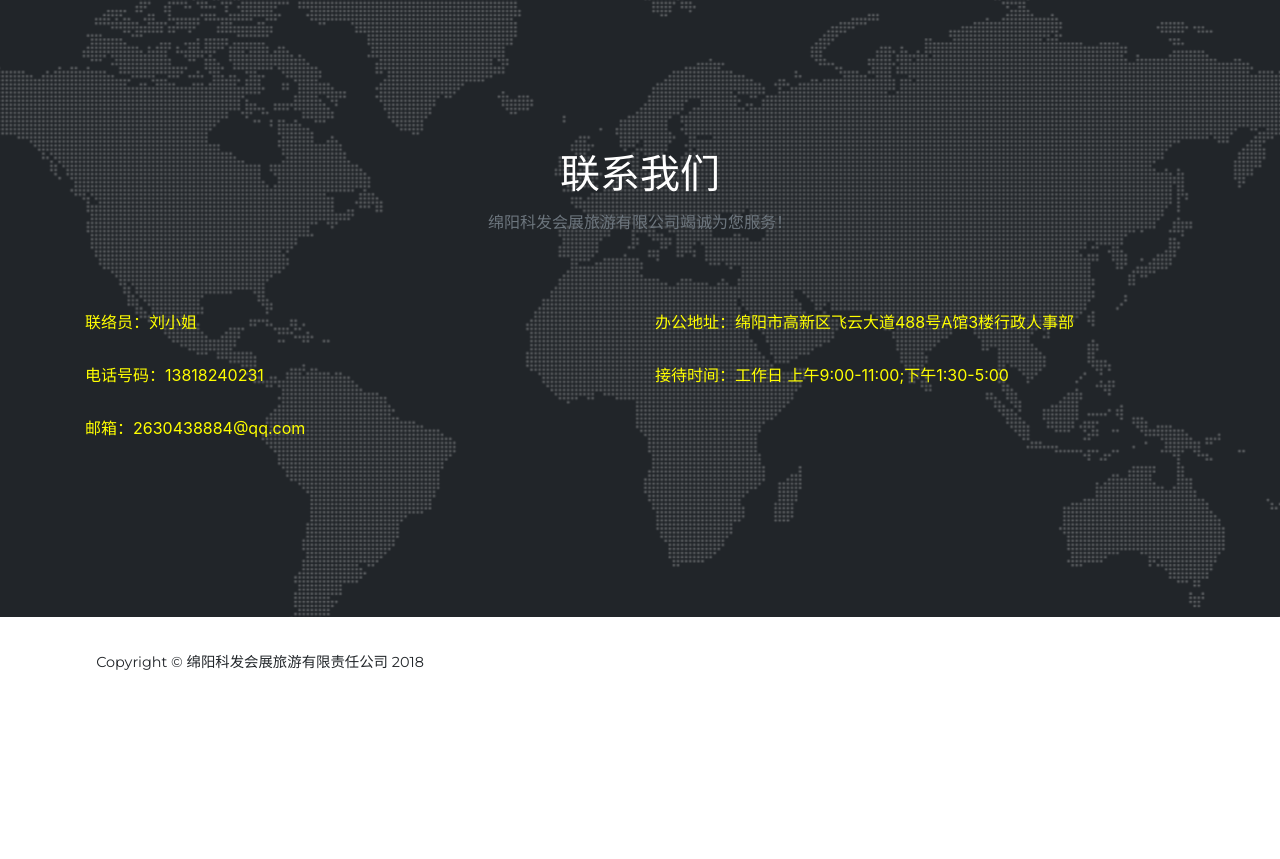
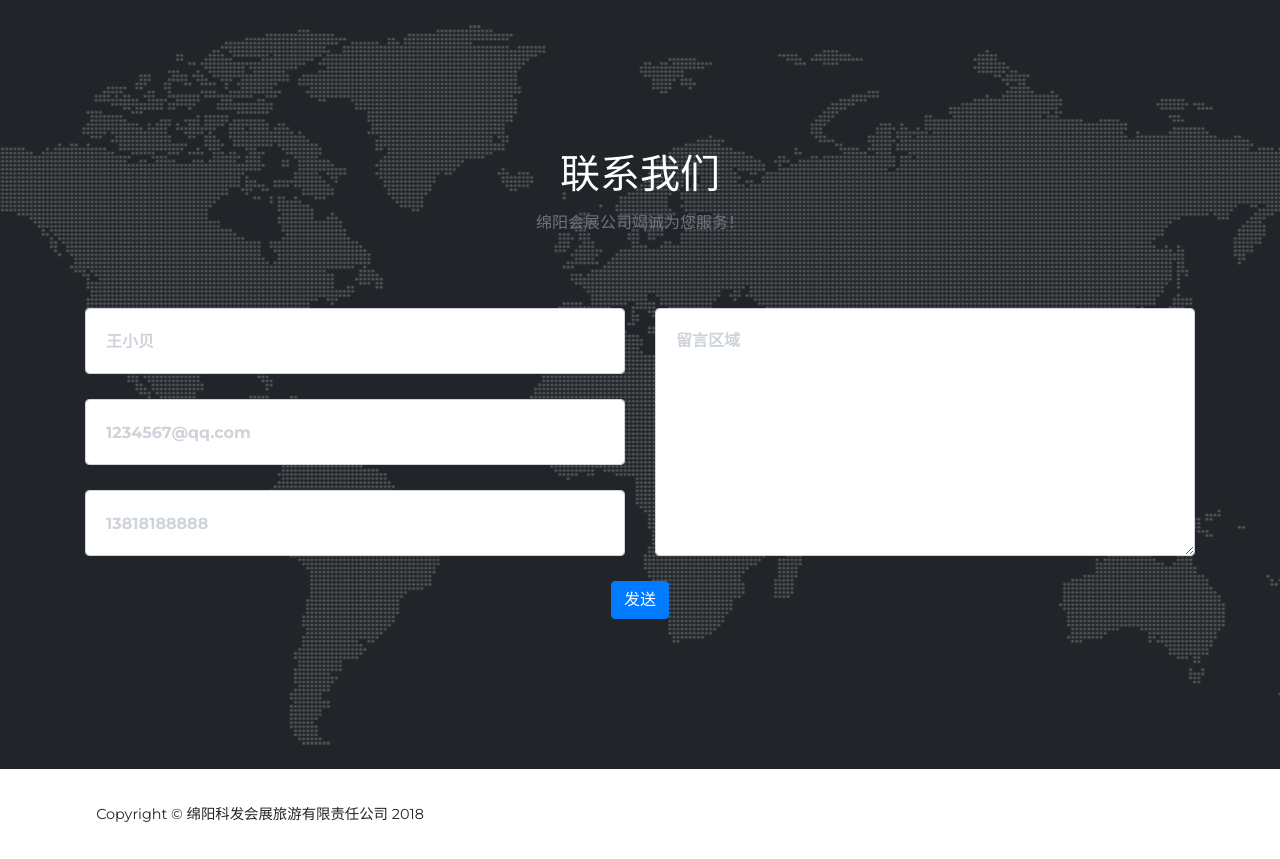
Before and after one commit to lucyxixi/20180615for, a website with bundled scripts: page index.html in a window 1280 px wide. Shown: the part 7620-8479 px from the top of the page. Before the commit the page ends 8327 px from the top, so only its background shows below. Built offline with nearby package versions, Linux system fonts and the light colour scheme; files whose address does not match are found by name; a web font is replaced by a local one.

Commit message:
change the contact sendmessage by email.

```diff
--- a/index.html
+++ b/index.html
@@ -365,13 +365,13 @@
       </div>
     </section> -->
 
-    <!-- Contact -->
+<!-- Contact -->
     <section id="contact">
       <div class="container">
         <div class="row">
           <div class="col-lg-12 text-center">
             <h2 class="section-heading text-uppercase">联系我们</h2>
-            <h3 class="section-subheading text-muted">绵阳科发会展旅游有限公司竭诚为您服务！</h3>
+            <h3 class="section-subheading text-muted">绵阳会展公司竭诚为您服务！</h3>
           </div>
         </div>
         <div class="row">
@@ -380,30 +380,36 @@
               <div class="row">
                 <div class="col-md-6">
                   <div class="form-group">
-                    <p class="help-block" style="color: yellow;" >联络员：刘小姐</p>
+                    <input class="form-control" id="name" type="text" placeholder="王小贝" required="required" data-validation-required-message="请输入您的姓名。">
+                    <p class="help-block text-danger"></p>
                   </div>
                   <div class="form-group">
-                    <p class="help-block" style="color: yellow;" >电话号码：13818240231</p>
+                    <input class="form-control" id="email" type="email" placeholder="1234567@qq.com" required="required" data-validation-required-message="请输入您的联系邮箱。">
+                    <p class="help-block text-danger"></p>
                   </div>
                   <div class="form-group">
-                    <p class="help-block" style="color: yellow;" >邮箱：2630438884@qq.com</p>
+                    <input class="form-control" id="phone" type="tel" placeholder="13818188888" required="required" data-validation-required-message="请输入您的联系电话。">
+                    <p class="help-block text-danger"></p>
                   </div>
                 </div>
                 <div class="col-md-6">
                   <div class="form-group">
-                    <p class="help-block" style="color: yellow;" >办公地址：绵阳市高新区飞云大道488号A馆3楼行政人事部</p>
-                  </div>
-                  <div class="form-group">
-                    <p class="help-block" style="color: yellow;" >接待时间：工作日 上午9:00-11:00;下午1:30-5:00</p>
+                    <textarea class="form-control" id="message" placeholder="留言区域" required="required" data-validation-required-message="请填写留言。"></textarea>
+                    <p class="help-block text-danger"></p>
                   </div>
                 </div>
                 <div class="clearfix"></div>
+                <div class="col-lg-12 text-center">
+                  <div id="success"></div>
+                  <button id="sendMessageButton" class="btn btn-primary btn-xl text-uppercase" type="submit">发送</button>
+                </div>
               </div>
             </form>
           </div>
         </div>
       </div>
     </section>
+
 
     <!-- Footer -->
     <footer>
```
Also changed, not shown: 1 other file.
